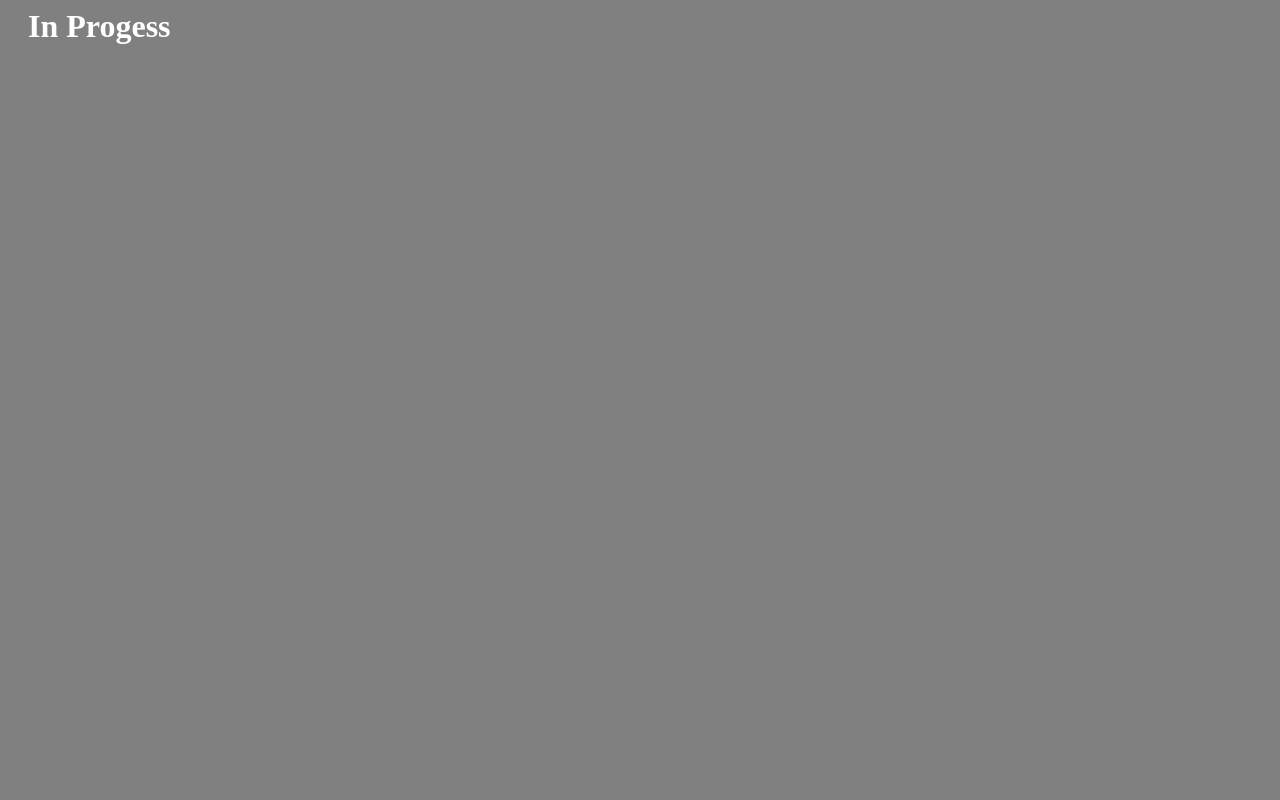
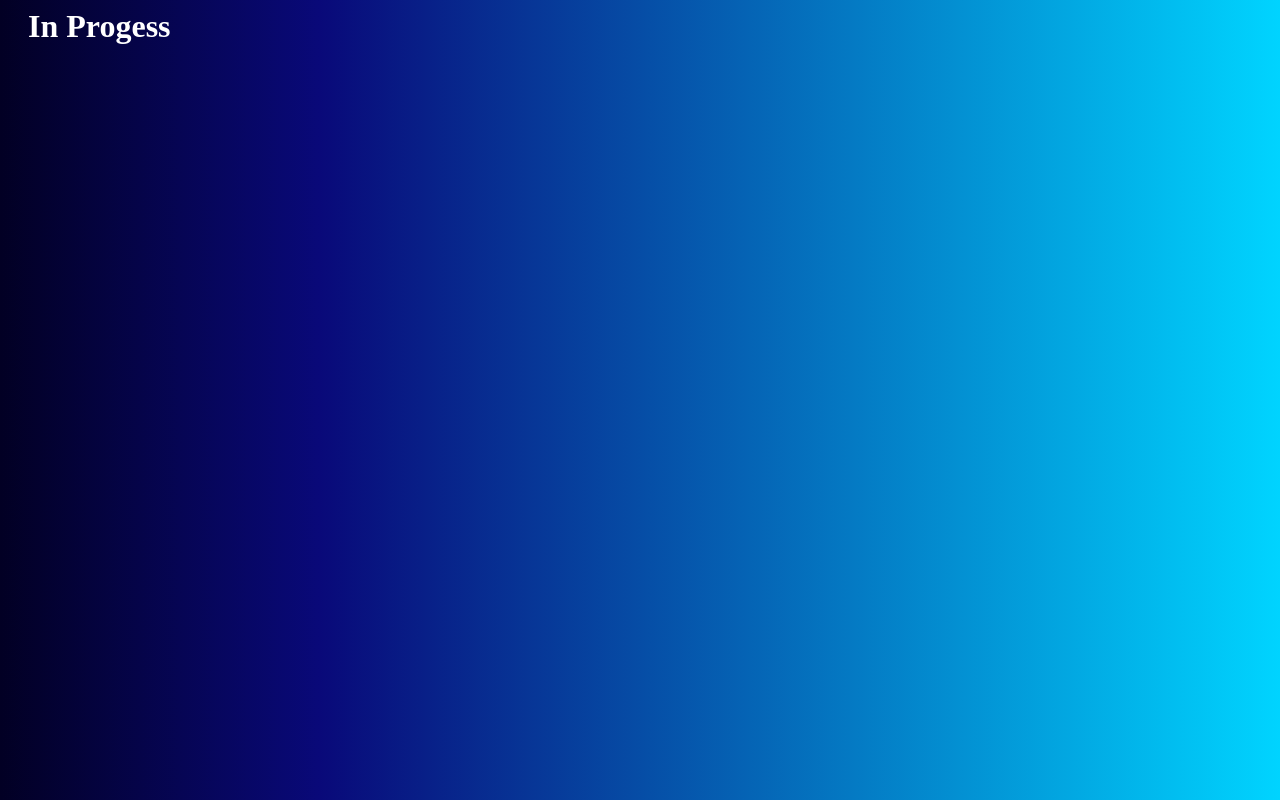
Before and after one commit to izhurba/izhurba.github.io, a plain HTML site: page index.html in a window 1280 px wide. Drawn offline with Linux system fonts and the light colour scheme.

Commit message:
switched to gradient bg

```diff
--- a/styles.css
+++ b/styles.css
@@ -1,5 +1,6 @@
 body {
-	background-color: gray;
+	background: rgb(2,0,36);
+	background: linear-gradient(90deg, rgba(2,0,36,1) 0%, rgba(9,9,121,1) 25%, rgba(0,212,255,1) 100%);
 }
 
 h1 {
```
